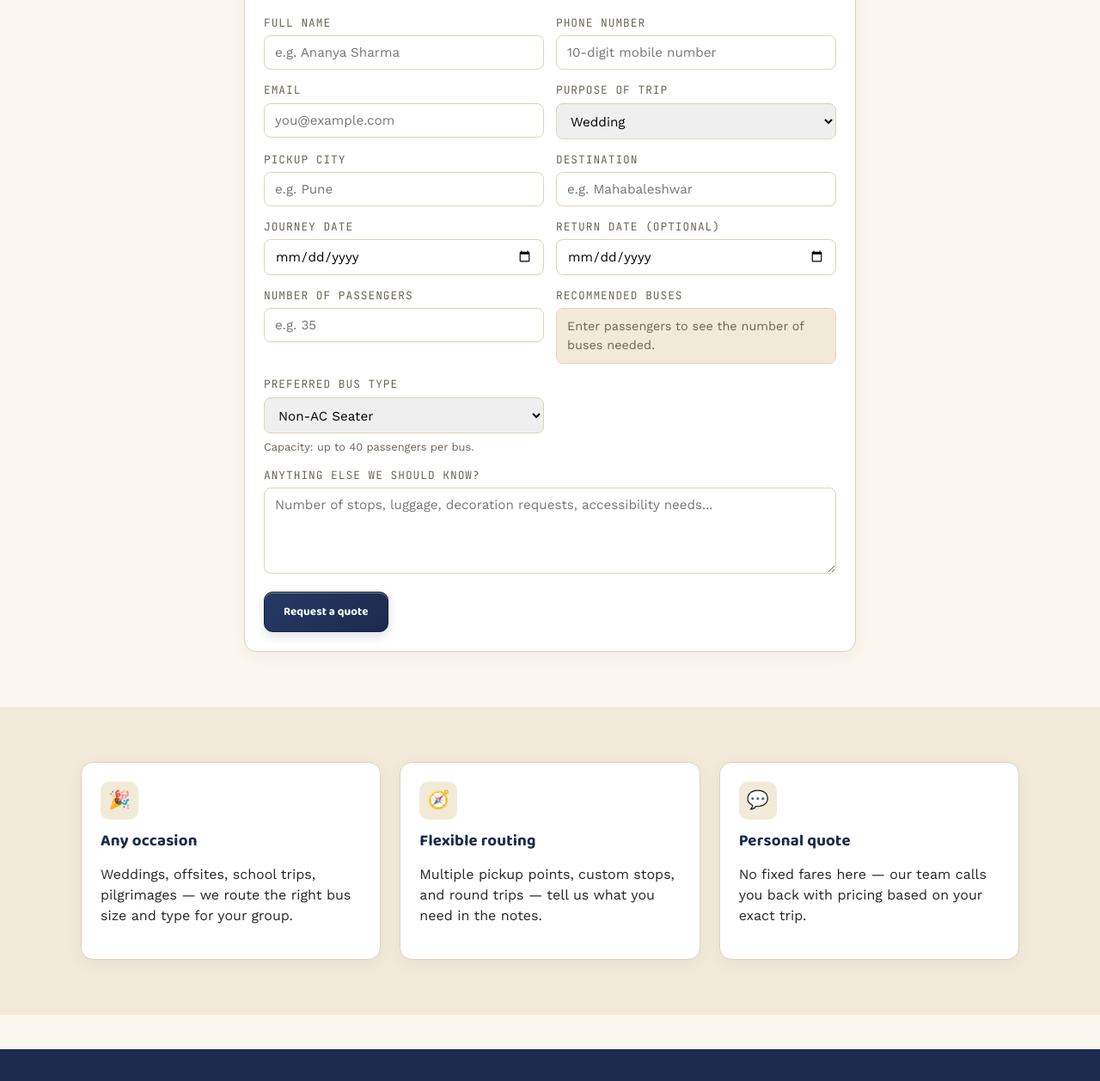
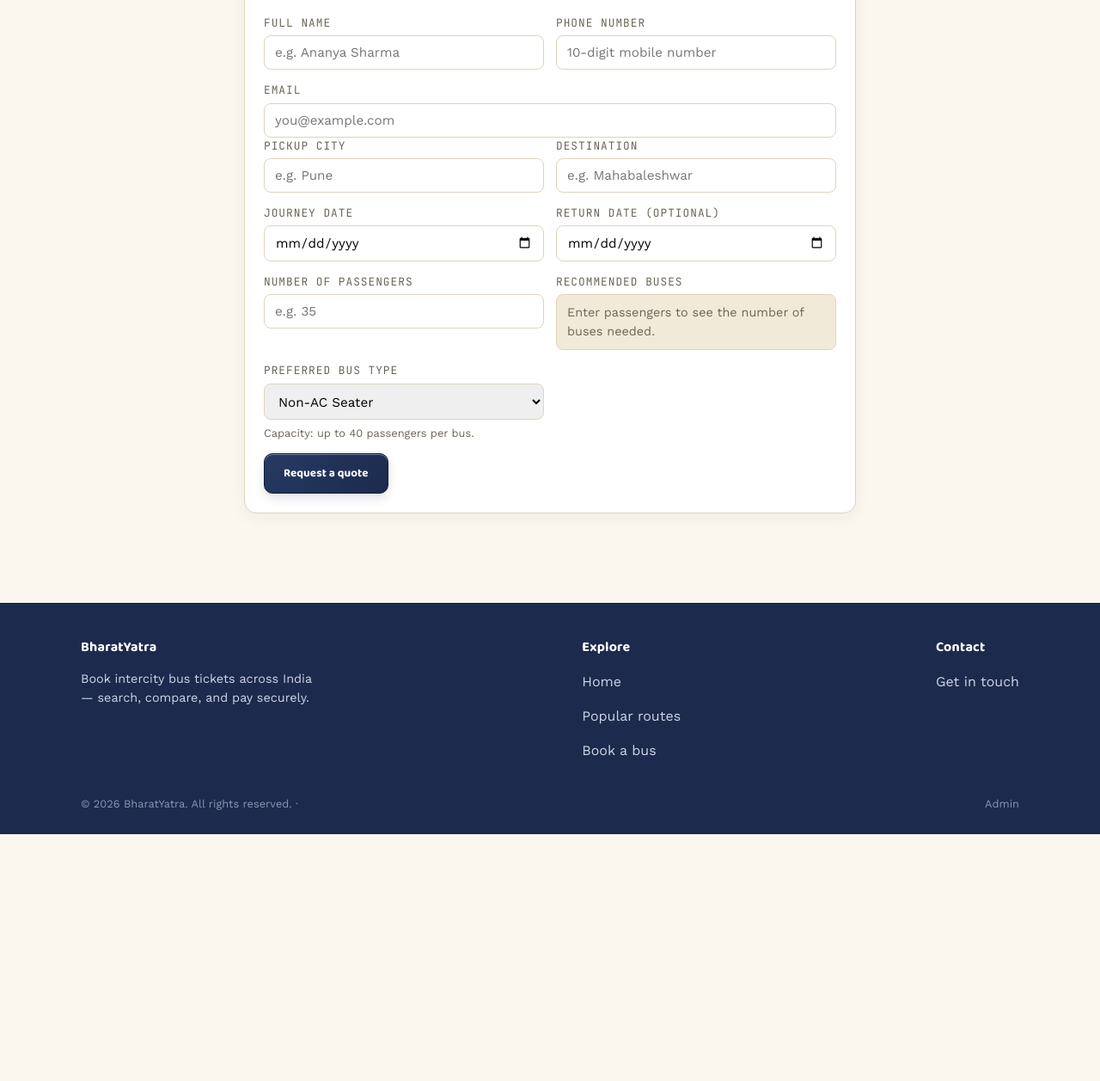
Before and after one commit to beast753/bharatyatra-, a website: page charter.html in a window 1280 px wide. Shown: the part 535-1792 px from the top of the page at 86% size. After the commit the page ends 1505 px from the top, so only its background shows below. Drawn offline with nearby package versions, Linux system fonts and the light colour scheme.

Commit message:
Update charter.html

```diff
--- a/charter.html
+++ b/charter.html
@@ -57,22 +57,9 @@
         </div>
       </div>
 
-      <div class="row2">
-        <div>
-          <label for="charterEmail">Email</label>
-          <input type="email" id="charterEmail" placeholder="you@example.com" required>
-        </div>
-        <div>
-          <label for="charterPurpose">Purpose of trip</label>
-          <select id="charterPurpose">
-            <option>Wedding</option>
-            <option>Corporate event / offsite</option>
-            <option>School or college trip</option>
-            <option>Pilgrimage</option>
-            <option>Family function</option>
-            <option>Other</option>
-          </select>
-        </div>
+      <div>
+        <label for="charterEmail">Email</label>
+        <input type="email" id="charterEmail" placeholder="you@example.com" required>
       </div>
 
       <div class="row2">
@@ -122,11 +109,6 @@
           </select>
           <p class="field-help" id="charterCapacityHint">Capacity: up to 40 passengers per bus.</p>
         </div>
-      </div>
-
-      <div style="margin-bottom:14px;">
-        <label for="charterNotes">Anything else we should know?</label>
-        <textarea id="charterNotes" rows="4" style="width:100%; padding:10px 12px; border:1px solid var(--line); border-radius:8px; font-family:var(--body); font-size:.95rem;" placeholder="Number of stops, luggage, decoration requests, accessibility needs..."></textarea>
       </div>
 
       <button type="submit" class="btn dark">Request a quote</button>
@@ -232,26 +214,6 @@
   </div>
 </section>
 
-<section style="background:var(--paper-2)">
-  <div class="wrap grid-3">
-    <div class="card">
-      <div class="icon">🎉</div>
-      <h3>Any occasion</h3>
-      <p>Weddings, offsites, school trips, pilgrimages — we route the right bus size and type for your group.</p>
-    </div>
-    <div class="card">
-      <div class="icon">🧭</div>
-      <h3>Flexible routing</h3>
-      <p>Multiple pickup points, custom stops, and round trips — tell us what you need in the notes.</p>
-    </div>
-    <div class="card">
-      <div class="icon">💬</div>
-      <h3>Personal quote</h3>
-      <p>No fixed fares here — our team calls you back with pricing based on your exact trip.</p>
-    </div>
-  </div>
-</section>
-
 <footer>
   <div class="wrap">
     <div>
```
